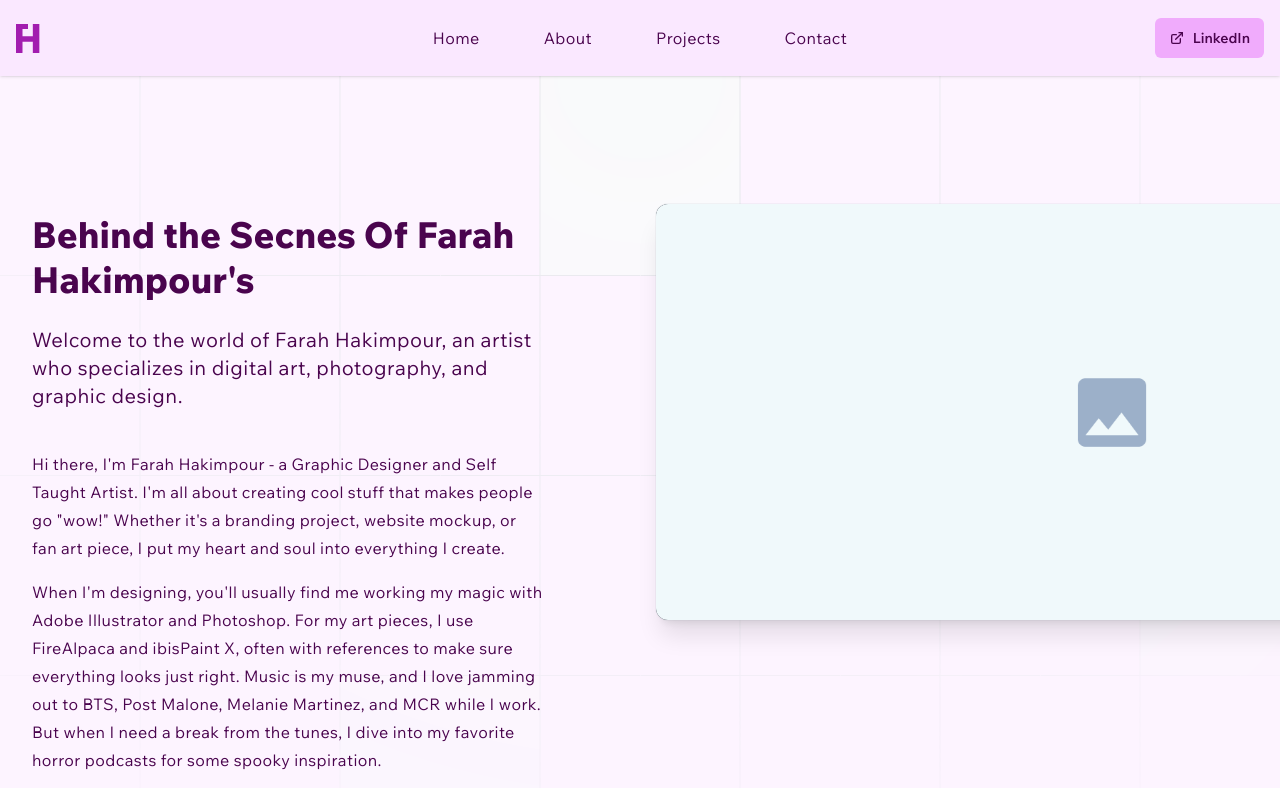
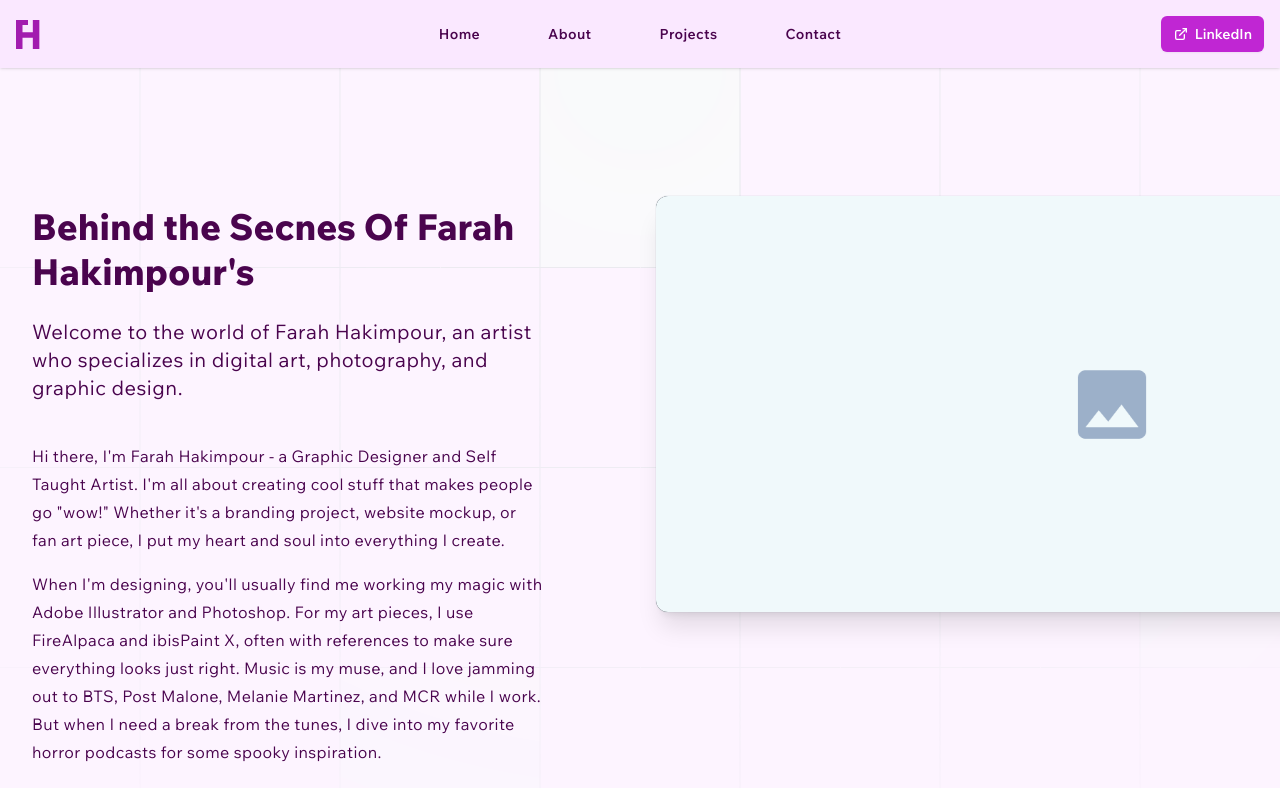
Before and after one commit to Justin-Bento/farah-hakimpour, a Next.js app: page /about in a window 1280 px wide. Shown: the top 788 px of the page. Built offline with nearby package versions, Linux system fonts and the light colour scheme.

Commit message:
updated link spacing for appbar

```diff
--- a/src/components/Appbar.tsx
+++ b/src/components/Appbar.tsx
@@ -37,7 +37,7 @@
           </div>
           <div className="hidden lg:flex lg:gap-x-12">
             {navigation.map((item) => (
-              <Link key={item.name} href={item.href} className="p-2 body-large">
+              <Link key={item.name} href={item.href} className="rounded-md bg-transparent px-2.5 py-1.5 font-semibold hover:bg-fuchsia-200 transition-all body-medium active:bg-fuchsia-300 active:text-fuchsia-950">
                 {item.name}
               </Link>
             ))}
@@ -46,7 +46,7 @@
             <Link
               href="https://www.linkedin.com/in/farah-hakimpour-0b41911b8/"
               target="_blank"
-              className="rounded-md inline-flex items-center gap-2 bg-fuchsia-300 px-3.5 py-2.5 text-center text-sm font-semibold text-fuchsia-950 hover:bg-fuchsia-400/50 focus-visible:outline focus-visible:outline-2 focus-visible:outline-offset-2 focus-visible:outline-fuchsia-600"
+              className="inline-flex items-center gap-x-1.5 rounded-md bg-fuchsia-600 px-3 py-2 text-sm font-semibold text-white shadow-sm hover:bg-fuchsia-500 focus-visible:outline focus-visible:outline-2 focus-visible:outline-offset-2 focus-visible:outline-fuchsia-600"
             >
               <TbExternalLink className="w-4 h-4" />
               LinkedIn
@@ -77,18 +77,17 @@
                     <Link
                       key={item.name}
                       href={item.href}
-                      className="block px-3 py-2 -mx-3 body-large"
+                      className="rounded-md block bg-transparent px-2.5 py-1.5 font-semibold hover:bg-fuchsia-200 transition-all body-medium active:bg-fuchsia-300 active:text-fuchsia-950"
                     >
                       {item.name}
                     </Link>
                   ))}
                 </div>
-                <div className="py-6">
+                <div className="w-full py-6">
                   <Link
                     href="https://www.linkedin.com/in/farah-hakimpour-0b41911b8/"
                     target="_blank"
-                    className="rounded-md inline-flex items-center gap-2 bg-fuchsia-300 px-3.5 py-2.5 text-center text-sm font-semibold text-fuchsia-950 hover:bg-fuchsia-400/50 focus-visible:outline focus-visible:outline-2 focus-visible:outline-offset-2 focus-visible:outline-fuchsia-600"
-                  >
+                    className="inline-flex w-full items-center gap-x-1.5 rounded-md bg-fuchsia-600 px-3 py-2 text-sm font-semibold text-white shadow-sm hover:bg-fuchsia-500 focus-visible:outline focus-visible:outline-2 focus-visible:outline-offset-2 focus-visible:outline-fuchsia-600">
                     <TbExternalLink className="w-4 h-4" />
                     LinkedIn
                   </Link>
```
